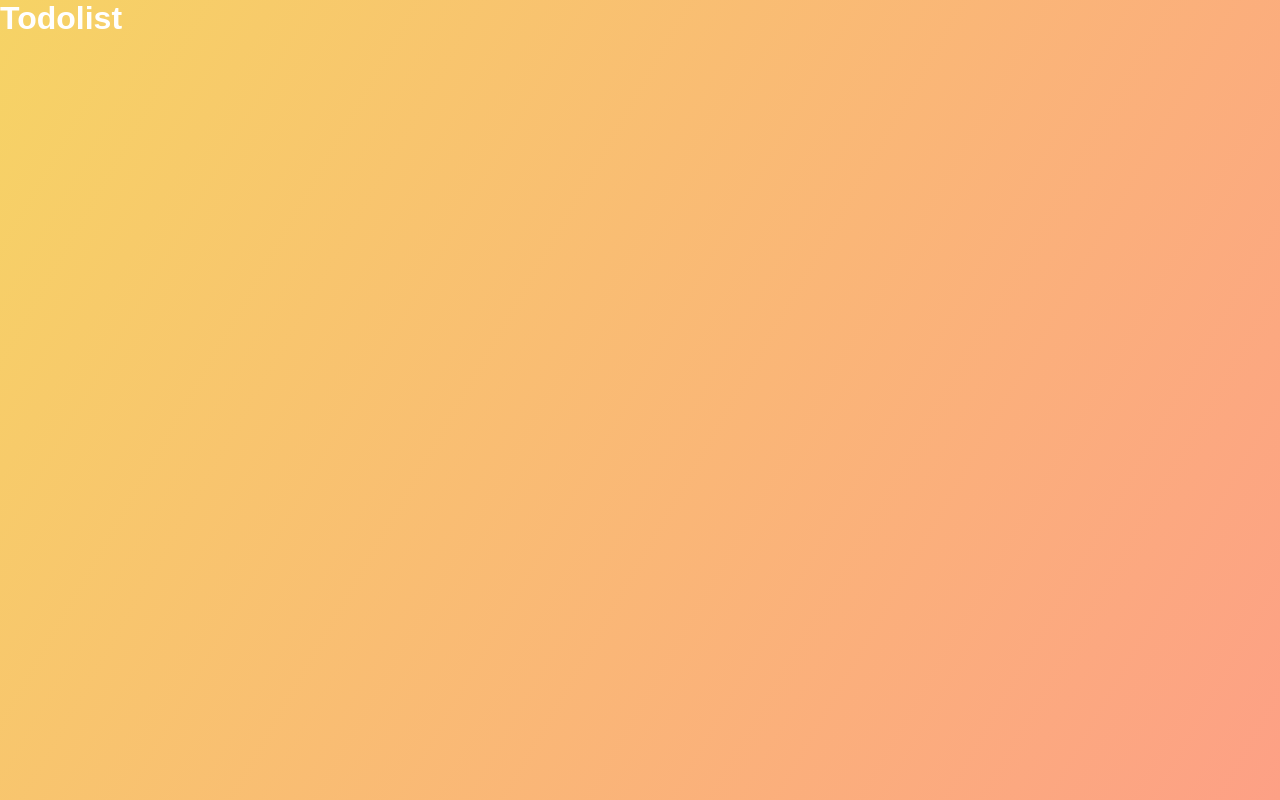
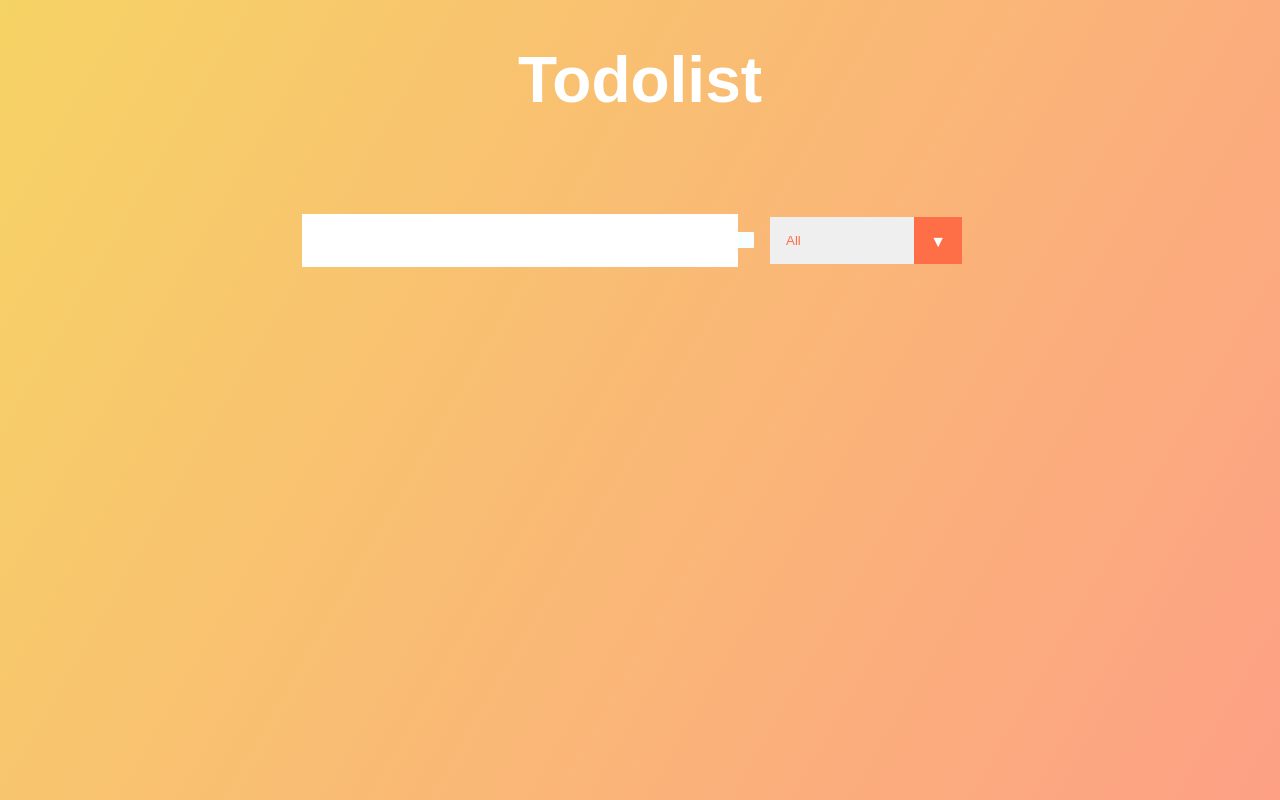
Before and after one commit to branmar97/todolist-react, a React (Create React App) app: page / in a window 1280 px wide. Built offline with nearby package versions, Linux system fonts and the light colour scheme.

Commit message:
Add form component

```diff
--- a/src/App.js
+++ b/src/App.js
@@ -1,10 +1,15 @@
 import React from 'react';
 import './App.css';
+// Importing Components
+import Form from './components/Form';
 
 function App() {
   return (
     <div className="App">
-      <h1>Todolist</h1>
+      <header>
+        <h1>Todolist</h1>
+      </header>
+      <Form />
     </div>
   );
 }
--- /dev/null
+++ b/src/components/Form.js
@@ -0,0 +1,21 @@
+import React from 'react';
+
+const Form = () => {
+    return(
+        <form>
+            <input type='text' className='todo-input' />
+            <button className='todo-button' type='submit'>
+                <i className='fas fa-plus-square'></i>
+            </button>
+            <div className='select'>
+                <select name='todos' className='filter-todo'>
+                    <option value='all'>All</option>
+                    <option value='completed'>Completed</option>
+                    <option value='uncompleted'>Uncompleted</option>
+                </select>
+            </div>
+        </form>
+    );
+}
+
+export default Form;
--- /dev/null
+++ b/src/components/Todolist.js
@@ -0,0 +1,5 @@
+import React from 'react';
+
+const Todolist = () = {
+
+}
```
